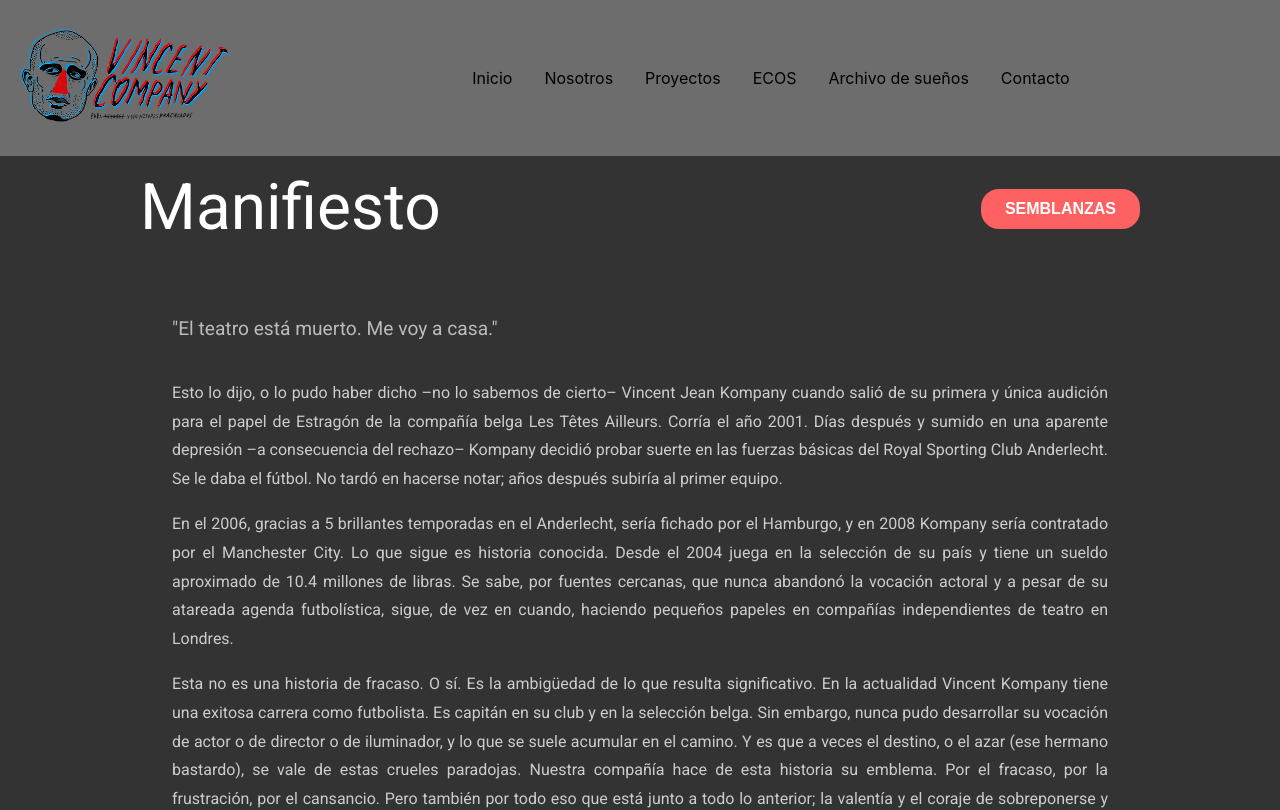
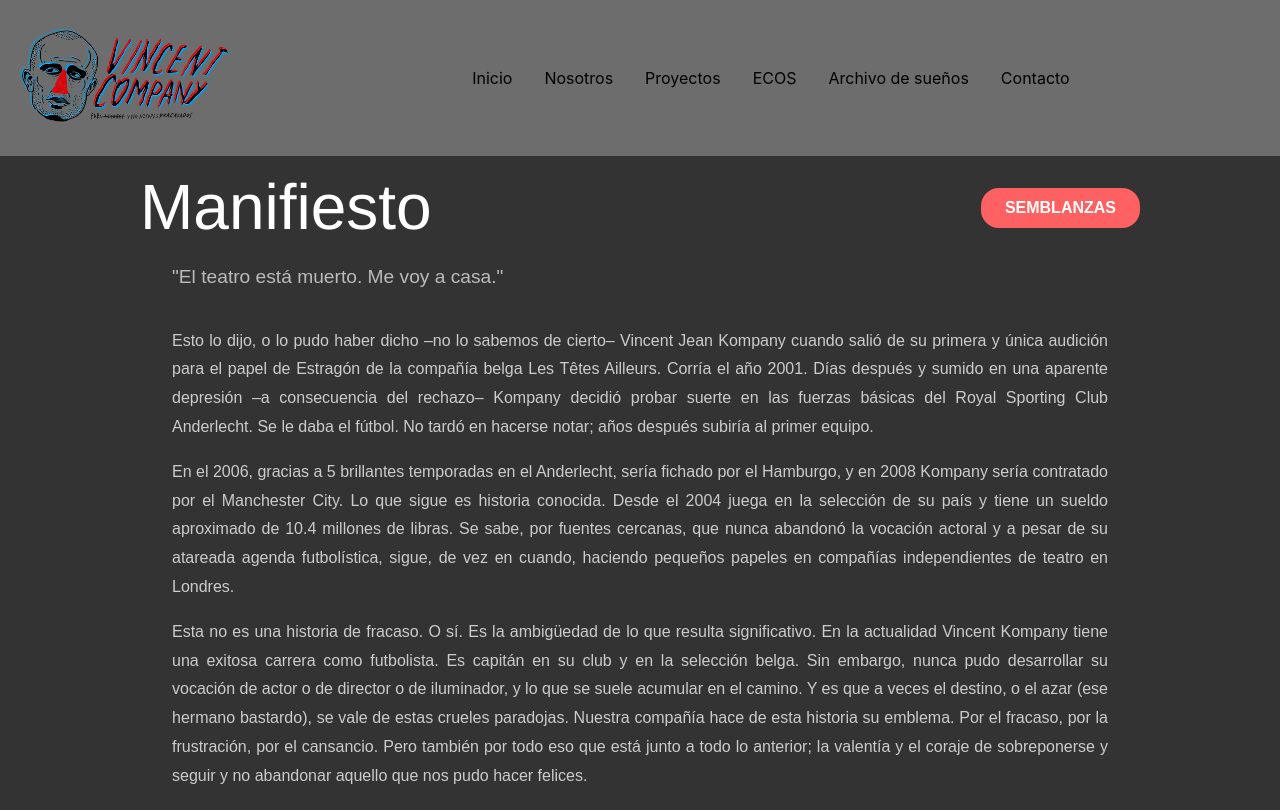
Before and after one commit to bostonbachexchange/front-end-vincent, a React (Create React App) app: page /nosotros in a window 1280 px wide. Shown: the top 810 px of the page. Built offline with nearby package versions, Linux system fonts and the light colour scheme.

Commit message:
about styles

```diff
--- a/src/components/Nosotros.css
+++ b/src/components/Nosotros.css
@@ -4,7 +4,7 @@
   padding: 2rem 1rem;
   background-color: #333; /* Adjust background color if necessary */
   color: #ccc; /* Adjust text color if necessary */
-  font-family: 'Roboto', sans-serif; /* Updated font */
+  font-family: 'roboto-thin', sans-serif; /* Updated font */
 }
 .bold-color{
     color: #fff;
@@ -20,6 +20,7 @@
   text-align: center;
   margin-bottom: 1rem;
   color: #fff;
+  font-family: 'Franklin Gothic Medium', 'Arial Narrow', Arial, sans-serif;
 }
 
 .heading-container {
@@ -29,9 +30,11 @@
 }
 article {
     padding: 2rem;
+    padding-top: 0;
 }
 .quote {
   margin-bottom: 2rem;
+  margin-top: 0;
   font-size: 1.2rem; /* Slightly larger font size */
   color: #bbb; /* Light gray for quote */
 }
```
Also changed, not shown: src/components/Semblanzas.module.css (+0 -7 lines).
